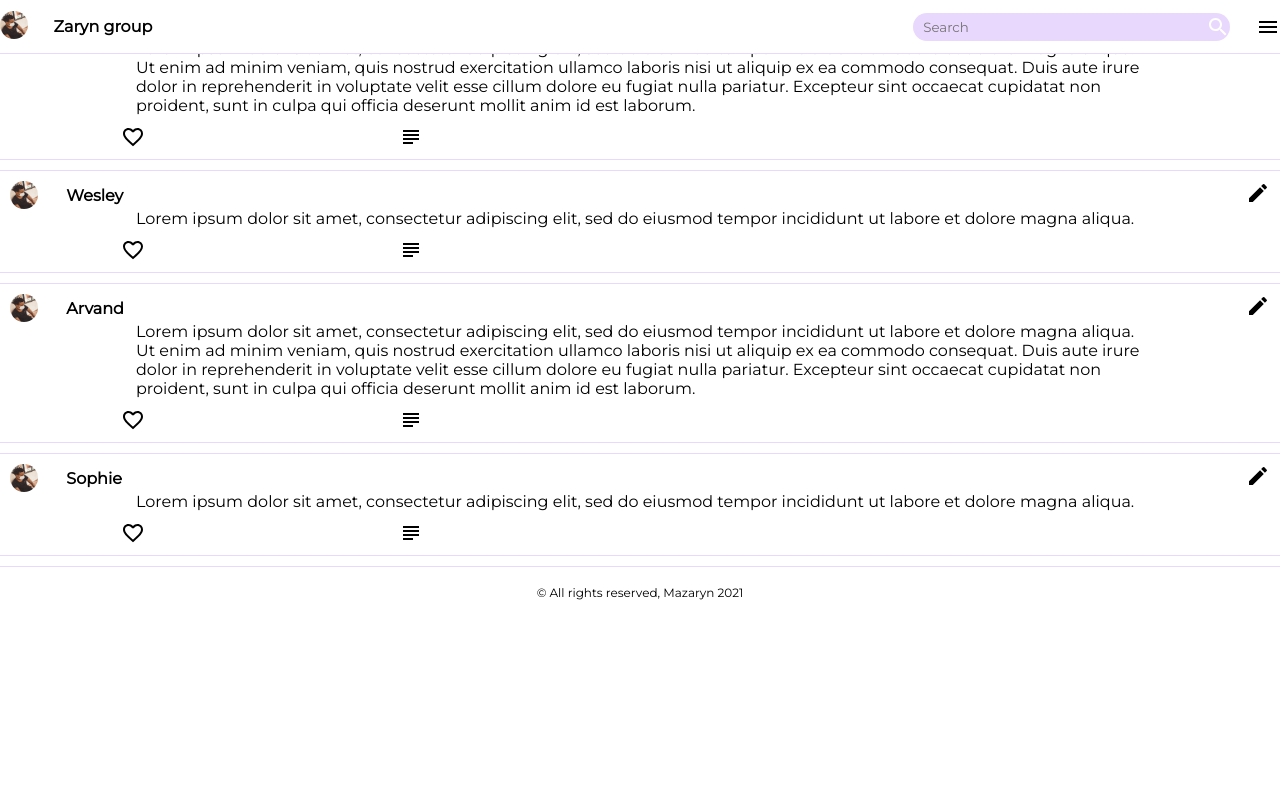
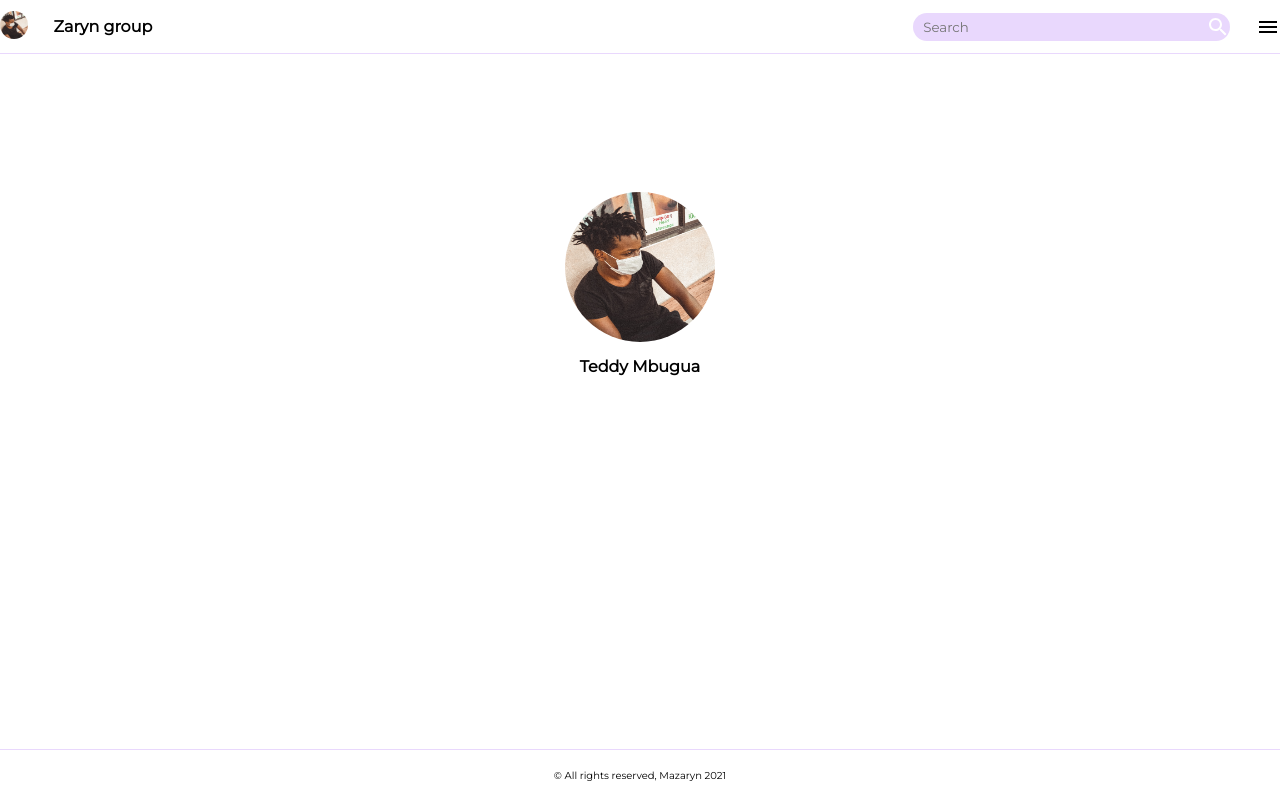
Before and after one commit to aiden77mori/mazaryn-frontend, a React (Create React App) app: page /profile in a window 1280 px wide. Built offline with nearby package versions, Linux system fonts and the light colour scheme.

Commit message:
react router and code refactor

```diff
--- a/public/index.html
+++ b/public/index.html
@@ -24,7 +24,7 @@
       work correctly both with client-side routing and a non-root public URL.
       Learn how to configure a non-root public URL by running `npm run build`.
     -->
-    <title>React App</title>
+    <title>Mazaryn</title>
   </head>
   <body>
     <noscript>You need to enable JavaScript to run this app.</noscript>
--- a/src/App.css
+++ b/src/App.css
@@ -1,6 +1,13 @@
 .App{
-    height:100vh;
+    min-height:100vh;
     width:100%;
+    display: flex;
+    flex-direction: column;
+}
+
+#middlePane{
+    width: 100%;
+    margin-top:15%;
 }
 
 /* .body{
--- a/src/App.js
+++ b/src/App.js
@@ -1,9 +1,11 @@
 import './App.css';
+import {BrowserRouter as Router, Switch, Route} from 'react-router-dom';
 import Header from './components/header/Header';
-import LeftPane from './components/left pane/LeftPane';
-import MiddlePane from './components/middle pane/MiddlePane';
-import RightPane from './components/right pane/RightPane';
+//import LeftPane from './components/left pane/LeftPane';
+//import RightPane from './components/right pane/RightPane';
 import Footer from './components/footer/Footer';
+import Profile from './components/middle pane/profile/Profile';
+import Posts from './components/middle pane/post/Posts';
 
 function App() {
 
@@ -13,11 +15,27 @@ function App() {
   return (
     <div className="App">
       <Header pageTitle={pageTitle} userName={userName}/>
-      <div className='body'>
+      <Router>
+        <section id='middlePane'>
+          <Switch>
+            <Route path="/posts">
+              <Posts />
+            </Route>
+            <Route path="/profile">
+              <Profile />
+            </Route>
+          </Switch>
+        </section>
+      </Router>
+      {
+        /*
+        <div className='body'>
         <LeftPane />
         <MiddlePane />
         <RightPane />
       </div>
+        */
+      }
       <Footer />
     </div>
   );
--- a/src/components/footer/Footer.css
+++ b/src/components/footer/Footer.css
@@ -6,4 +6,7 @@ footer{
     justify-content: center;
     align-items: center;
     border-top: 1px solid #e9d8fd;
+    font-size: 10px;
+
+    margin-top: auto;
 }
--- a/src/components/header/Header.css
+++ b/src/components/header/Header.css
@@ -54,13 +54,13 @@
     flex-direction: row;
 }
 
-.profile img{
+.headerProfile img{
     width: 28px;
     height: 28px;
     border-radius: 50%;
 }
 
-.profile p{
+.headerProfile p{
     font-weight: bold;
     display: none;
 }
--- a/src/components/header/Header.js
+++ b/src/components/header/Header.js
@@ -9,7 +9,7 @@ function Header(props){
         <div className='header'>
             <h2 className='orgName'>Mazaryn Social</h2>
             <div className='left'>
-                <div className='profile'>
+                <div className='headerProfile'>
                     <img src={process.env.PUBLIC_URL + '/assets/images/me.jpg'} alt='profileImage'/>
                     <p>{props.userName}</p>
                 </div>
--- a/src/components/middle pane/MiddlePane.css
+++ /dev/null
@@ -1,9 +0,0 @@
-/* .middlePane{
-    width: 600px;
-    display: flex;
-    justify-content: center;
-} */
-
-.middlePane{
-    width: 100%;
-}
--- a/src/components/middle pane/MiddlePane.js
+++ /dev/null
@@ -1,37 +0,0 @@
-import './MiddlePane.css';
-import React from 'react';
-import Posts from './post/Posts';
-import Profile from './profile/Profile';
-
-function MiddlePane(){
-
-    let posts = [
-        {
-            id: 1,
-            userName: 'Peter',
-            text: 'Lorem ipsum dolor sit amet, consectetur adipiscing elit, sed do eiusmod tempor incididunt ut labore et dolore magna aliqua. Ut enim ad minim veniam, quis nostrud exercitation ullamco laboris nisi ut aliquip ex ea commodo consequat. Duis aute irure dolor in reprehenderit in voluptate velit esse cillum dolore eu fugiat nulla pariatur. Excepteur sint occaecat cupidatat non proident, sunt in culpa qui officia deserunt mollit anim id est laborum.'
-        },
-        {
-            id: 2,
-            userName: 'Wesley',
-            text: 'Lorem ipsum dolor sit amet, consectetur adipiscing elit, sed do eiusmod tempor incididunt ut labore et dolore magna aliqua.'
-        },
-        {
-            id: 3,
-            userName: 'Arvand',
-            text: 'Lorem ipsum dolor sit amet, consectetur adipiscing elit, sed do eiusmod tempor incididunt ut labore et dolore magna aliqua. Ut enim ad minim veniam, quis nostrud exercitation ullamco laboris nisi ut aliquip ex ea commodo consequat. Duis aute irure dolor in reprehenderit in voluptate velit esse cillum dolore eu fugiat nulla pariatur. Excepteur sint occaecat cupidatat non proident, sunt in culpa qui officia deserunt mollit anim id est laborum.'
-        },
-        {
-            id: 4,
-            userName: 'Sophie',
-            text: 'Lorem ipsum dolor sit amet, consectetur adipiscing elit, sed do eiusmod tempor incididunt ut labore et dolore magna aliqua.'        },
-    ];
-
-    return(
-        <div className='middlePane'>
-            <Posts postsList={posts}/>
-        </div>
-    );
-}
-
-export default MiddlePane;
--- a/src/components/middle pane/post/Post.css
+++ b/src/components/middle pane/post/Post.css
@@ -28,14 +28,14 @@
     border-radius: 50%;
 }
 
-figure{
+.post figure{
     display: flex;
     flex-direction: row;
     width: 45%;
     align-items: center;
 }
 
-figure figcaption{
+.post figcaption{
     font-weight: bold;
     margin-left: 5%;
 }
--- a/src/components/middle pane/post/Posts.js
+++ b/src/components/middle pane/post/Posts.js
@@ -4,11 +4,35 @@ import SubjectIcon from '@material-ui/icons/Subject';
 import EditIcon from '@material-ui/icons/Edit';
 import './Post.css'
 
-function Posts(props){
+function Posts(){
+
+    let posts = [
+        {
+            id: 1,
+            userName: 'Teddy',
+            text: 'Lorem ipsum dolor sit amet, consectetur adipiscing elit, sed do eiusmod tempor incididunt ut labore et dolore magna aliqua. Ut enim ad minim veniam, quis nostrud exercitation ullamco laboris nisi ut aliquip ex ea commodo consequat. Duis aute irure dolor in reprehenderit in voluptate velit esse cillum dolore eu fugiat nulla pariatur. Excepteur sint occaecat cupidatat non proident, sunt in culpa qui officia deserunt mollit anim id est laborum.'
+        },
+        {
+            id: 2,
+            userName: 'Arvand',
+            text: 'Lorem ipsum dolor sit amet, consectetur adipiscing elit, sed do eiusmod tempor incididunt ut labore et dolore magna aliqua. Ut enim ad minim veniam, quis nostrud exercitation ullamco laboris nisi ut aliquip ex ea commodo consequat. Duis aute irure dolor in reprehenderit in voluptate velit esse cillum dolore eu fugiat nulla pariatur. Excepteur sint occaecat cupidatat non proident, sunt in culpa qui officia deserunt mollit anim id est laborum.'
+        },
+        {
+            id: 3,
+            userName: 'Shifa',
+            text: 'Lorem ipsum dolor sit amet, consectetur adipiscing elit, sed do eiusmod tempor incididunt ut labore et dolore magna aliqua. Ut enim ad minim veniam, quis nostrud exercitation ullamco laboris nisi ut aliquip ex ea commodo consequat. Duis aute irure dolor in reprehenderit in voluptate velit esse cillum dolore eu fugiat nulla pariatur. Excepteur sint occaecat cupidatat non proident, sunt in culpa qui officia deserunt mollit anim id est laborum.'
+        },
+        {
+            id: 4,
+            userName: 'Peter',
+            text: 'Lorem ipsum dolor sit amet, consectetur adipiscing elit, sed do eiusmod tempor incididunt ut labore et dolore magna aliqua. Ut enim ad minim veniam, quis nostrud exercitation ullamco laboris nisi ut aliquip ex ea commodo consequat. Duis aute irure dolor in reprehenderit in voluptate velit esse cillum dolore eu fugiat nulla pariatur. Excepteur sint occaecat cupidatat non proident, sunt in culpa qui officia deserunt mollit anim id est laborum.'
+        },
+    ];
+
     return(
         <div className='posts'>
             {
-                props.postsList.map( post => {
+                posts.map( post => {
                     return(
                         <Post key={post.id} userName={post.userName} text={post.text}/>
                     )
--- a/src/components/middle pane/profile/Profile.css
+++ b/src/components/middle pane/profile/Profile.css
@@ -17,3 +17,20 @@
 .profileIdentity h4{
     font-weight: bold;
 } */
+
+.profile figure{
+    display: flex;
+    flex-direction: column;
+    align-items: center;
+}
+
+.profile figure img{
+    height: 150px;
+    width: 150px;
+    border-radius: 50%;
+}
+
+.profile figcaption{
+    margin-top:15px;
+    font-weight: bold;
+}
--- a/src/components/middle pane/profile/Profile.js
+++ b/src/components/middle pane/profile/Profile.js
@@ -1,39 +1,16 @@
 import React from 'react';
 import './Profile.css';
-import Posts from '../post/Posts';
 
 function Profile(){
 
-    let posts = [
-        {
-            id: 1,
-            userName: 'Teddy',
-            text: 'Lorem ipsum dolor sit amet, consectetur adipiscing elit, sed do eiusmod tempor incididunt ut labore et dolore magna aliqua. Ut enim ad minim veniam, quis nostrud exercitation ullamco laboris nisi ut aliquip ex ea commodo consequat. Duis aute irure dolor in reprehenderit in voluptate velit esse cillum dolore eu fugiat nulla pariatur. Excepteur sint occaecat cupidatat non proident, sunt in culpa qui officia deserunt mollit anim id est laborum.'
-        },
-        {
-            id: 2,
-            userName: 'Teddy',
-            text: 'Lorem ipsum dolor sit amet, consectetur adipiscing elit, sed do eiusmod tempor incididunt ut labore et dolore magna aliqua. Ut enim ad minim veniam, quis nostrud exercitation ullamco laboris nisi ut aliquip ex ea commodo consequat. Duis aute irure dolor in reprehenderit in voluptate velit esse cillum dolore eu fugiat nulla pariatur. Excepteur sint occaecat cupidatat non proident, sunt in culpa qui officia deserunt mollit anim id est laborum.'
-        },
-        {
-            id: 3,
-            userName: 'Teddy',
-            text: 'Lorem ipsum dolor sit amet, consectetur adipiscing elit, sed do eiusmod tempor incididunt ut labore et dolore magna aliqua. Ut enim ad minim veniam, quis nostrud exercitation ullamco laboris nisi ut aliquip ex ea commodo consequat. Duis aute irure dolor in reprehenderit in voluptate velit esse cillum dolore eu fugiat nulla pariatur. Excepteur sint occaecat cupidatat non proident, sunt in culpa qui officia deserunt mollit anim id est laborum.'
-        },
-        {
-            id: 4,
-            userName: 'Teddy',
-            text: 'Lorem ipsum dolor sit amet, consectetur adipiscing elit, sed do eiusmod tempor incididunt ut labore et dolore magna aliqua. Ut enim ad minim veniam, quis nostrud exercitation ullamco laboris nisi ut aliquip ex ea commodo consequat. Duis aute irure dolor in reprehenderit in voluptate velit esse cillum dolore eu fugiat nulla pariatur. Excepteur sint occaecat cupidatat non proident, sunt in culpa qui officia deserunt mollit anim id est laborum.'
-        },
-    ];
-
     return(
         <div className='profile'>
-            <figure className='profileIdentity'>
-                <img src={process.env.PUBLIC_URL + '/images/me.jpg'} alt=''/>
-                <figcaption><h4>Teddy Mbugua</h4></figcaption>
+            <figure>
+                <img src={process.env.PUBLIC_URL + '/assets/images/me.jpg'} alt='profileImage'/>
+                <figcaption>
+                    Teddy Mbugua
+                </figcaption>
             </figure>
-            <Posts postsList={posts}/>
         </div>
     );
 }
```
Also changed, not shown: 1 other file (tests, documents, lock files or other folders).
